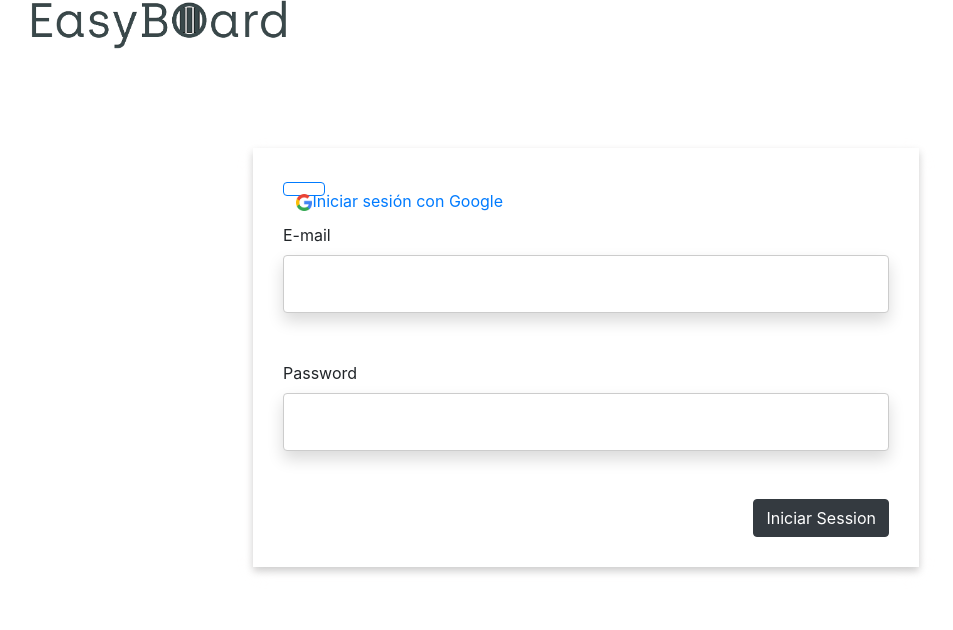
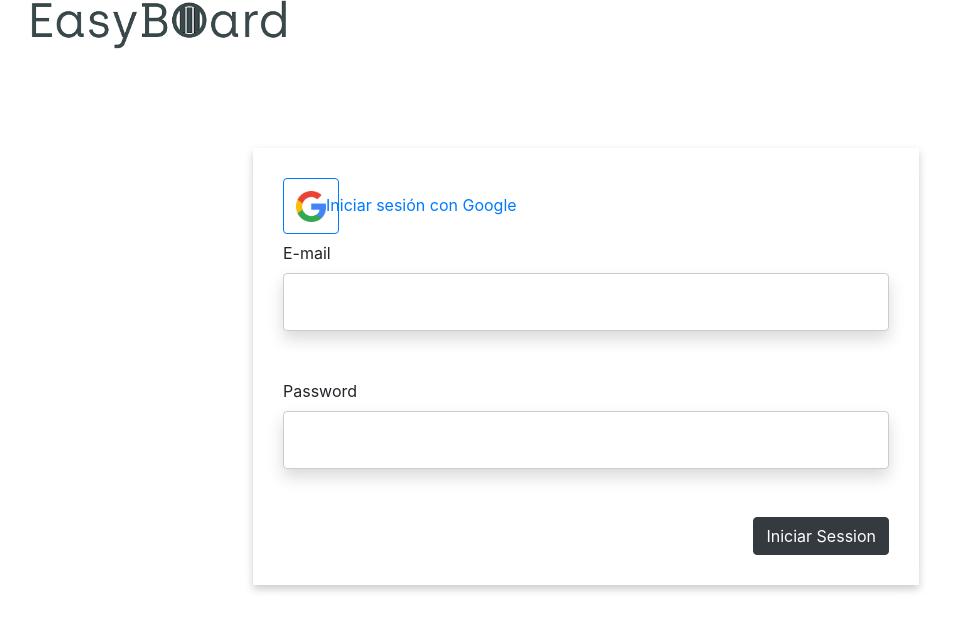
Before and after one commit to esmerivero/easyboard-citi, a website: page src/index.html in a window 1280 px wide. Shown: the whole page, without its empty margins (54-1007 px from the left). Drawn offline with nearby package versions, Linux system fonts and the light colour scheme.

Commit message:
solucion posible del boton inicio

```diff
--- a/src/css/login.css
+++ b/src/css/login.css
@@ -43,8 +43,8 @@ body {
   }
 
   #logGoogle{
-   height: 4%;
-   width: 7%;
+   height: 3.5em;
+   width: 3.5em;
    margin-bottom: 7px;
    margin-right: 4%;
 }
```
Also changed, not shown: src/index.html (+4 -3 lines).
